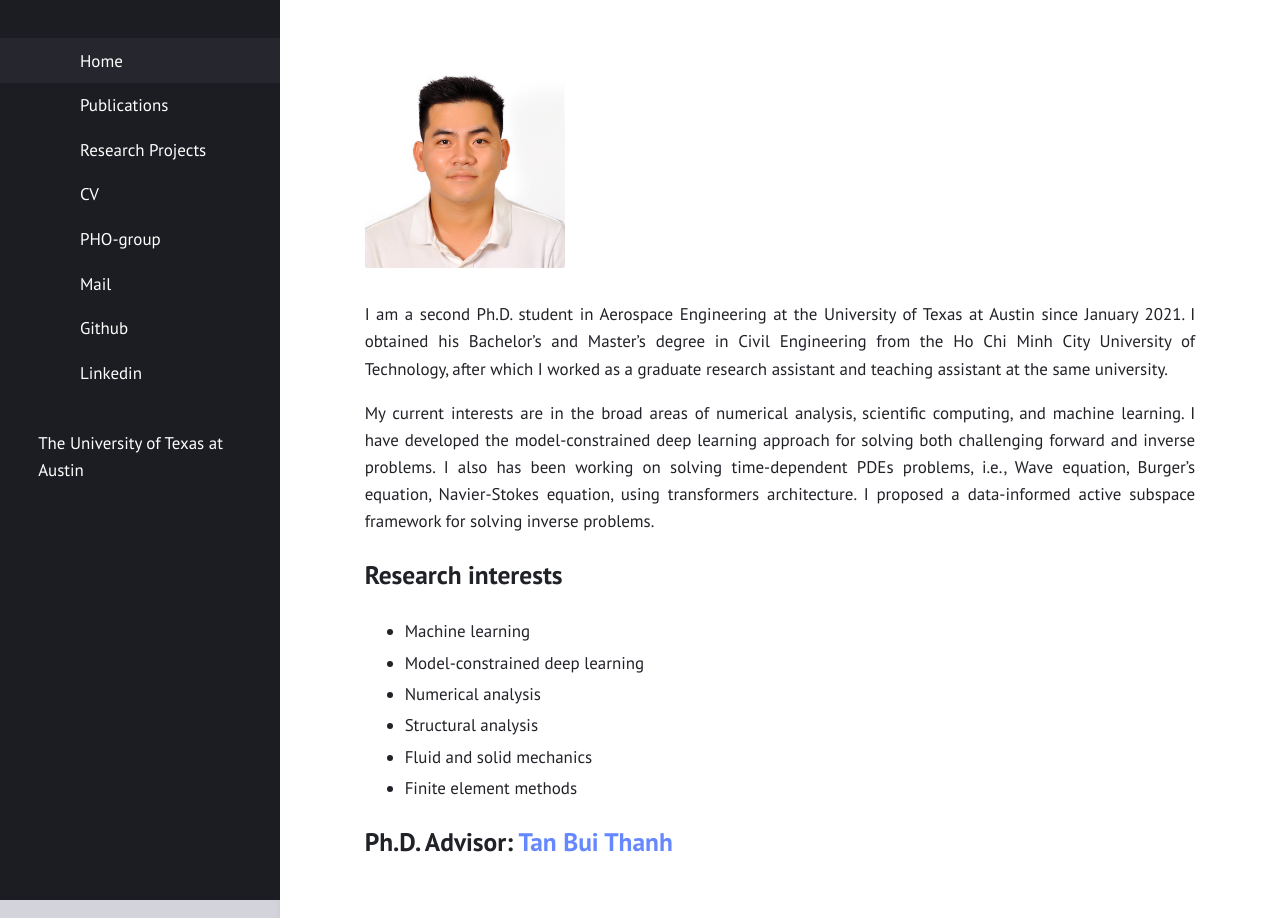
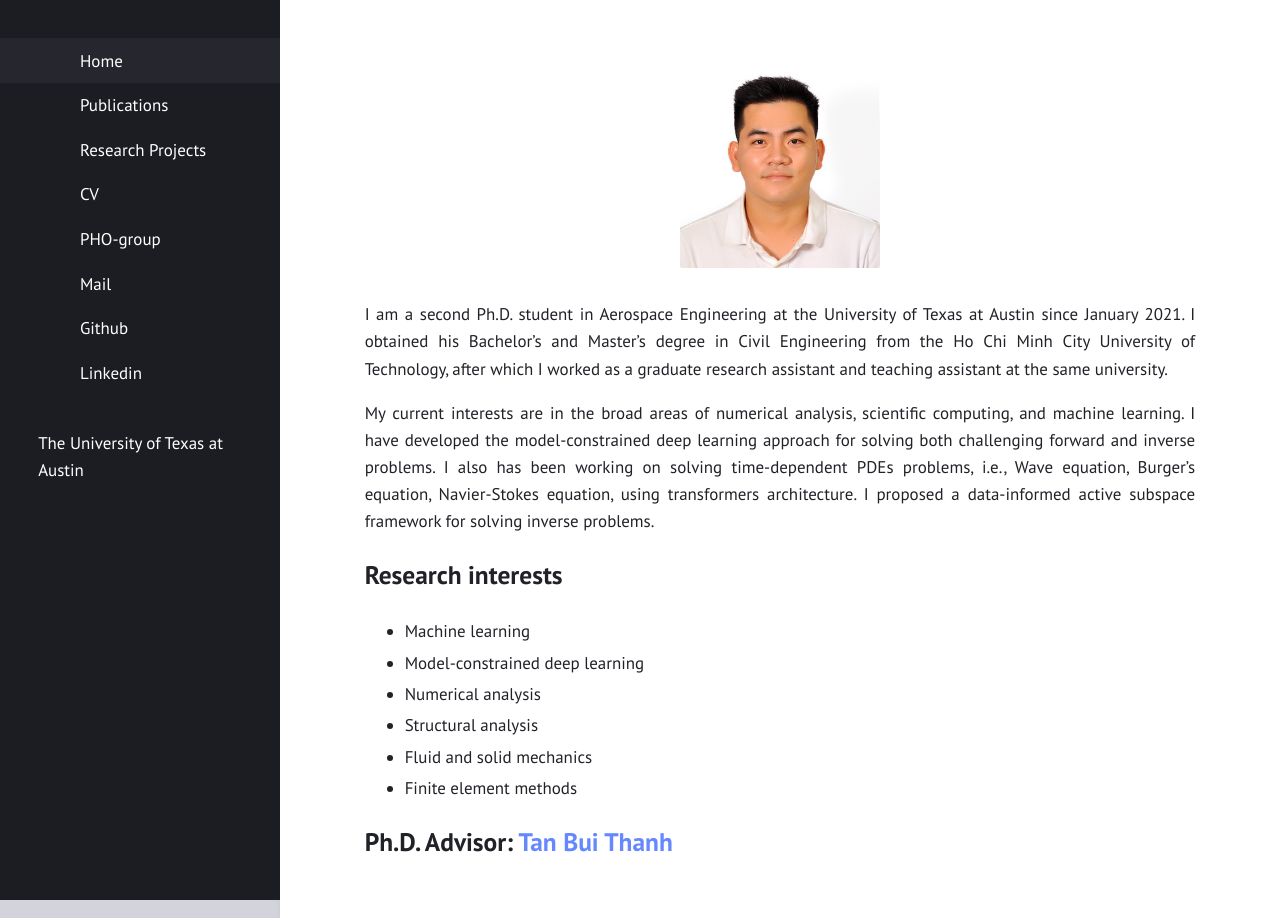
Before and after one commit to nguyenvanhaibk92/nguyenvanhaibk92.github.io, a Jekyll site: the page built from index.md, in a window 1280 px wide. Built offline with Jekyll 4.4.1, drawn with Linux system fonts in a browser that asks for light colours.

Commit message:
align center profile

```diff
--- a/index.md
+++ b/index.md
@@ -3,7 +3,7 @@ layout: page
 title: ""
 ---
 
-<p align="center"> <img width="200" height = "200" src="/files/DSC_0114.JPG"></p>
+<div align="center"> <img width="200" height = "200" src="/files/DSC_0114.JPG"></div>
 
 
 I am a second Ph.D. student in Aerospace Engineering at the University of Texas at Austin since January 2021. I obtained his Bachelor’s and Master’s degree in Civil Engineering from the Ho Chi Minh City University of Technology, after which I worked as a graduate research assistant and teaching assistant at the same university.
```
